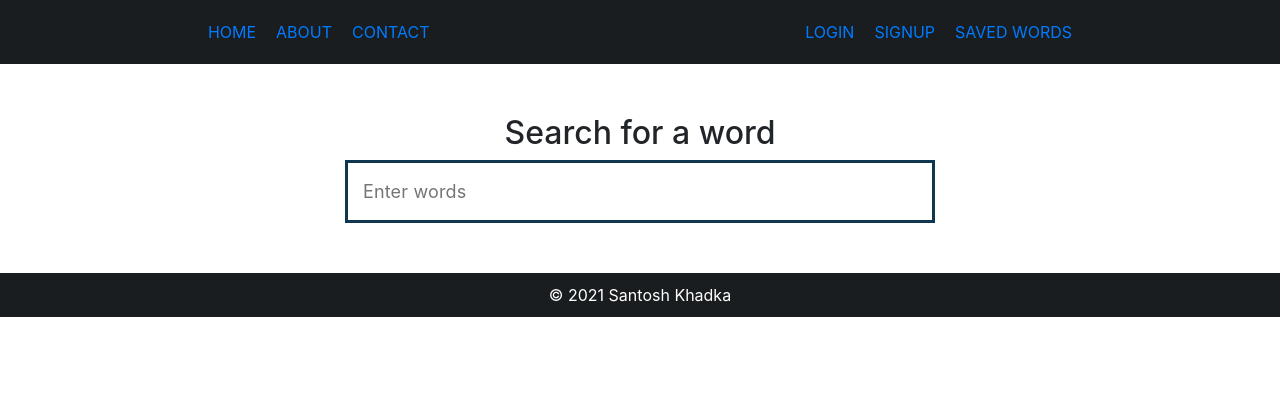
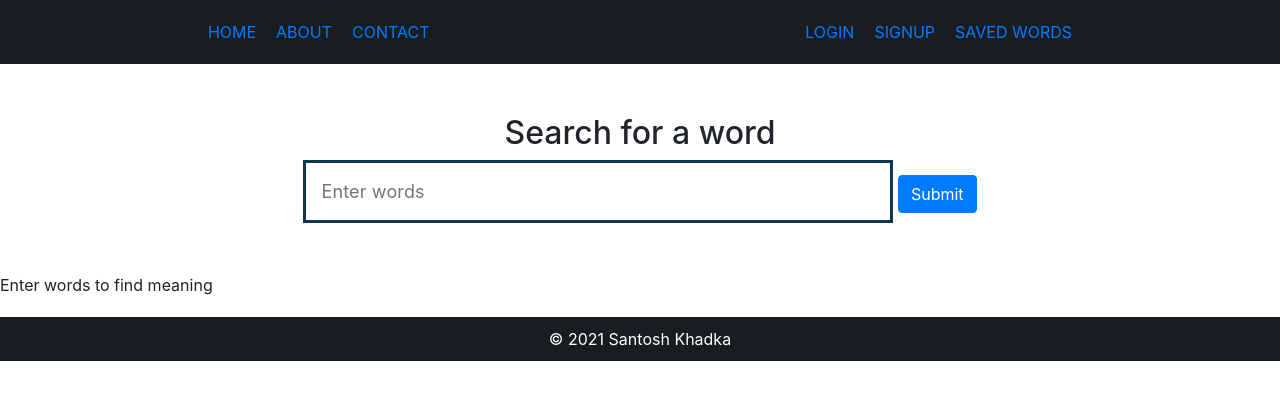
Before and after one commit to Santosh155/takingDictionary, a React (Create React App) app in the folder frontend/taking-dictionary/: page / in a window 1280 px wide. Shown: the top 400 px of the page. Built offline with nearby package versions, Linux system fonts and the light colour scheme; no server answers.

Commit message:
word can be searched but not fixed

```diff
--- a/frontend/taking-dictionary/src/App.js
+++ b/frontend/taking-dictionary/src/App.js
@@ -8,18 +8,41 @@ import About from './components/About';
 import Contact from './components/Contact';
 import Login from './components/Login';
 import Signup from './components/Signup';
+import Result from './components/Result';
 
 function App() {
+    const [words, setWords] = useState([]);
+    // const [word, setWord] = useState([]);
     useEffect(() => {
-        const fetchData = async () => {
+        const getMeaning = async () => {
+            const meaningFromServer = await word();
+            setWords(meaningFromServer);
+        };
+        getMeaning();
+    }, []);
+    // fetch data
+    // const fetchData = async () => {
+    //     const res = await fetch(
+    //         'http://localhost:5000/api/v1/dictionary/getWord'
+    //     );
+    //     const data = await res.json();
+    //     return data.meaning;
+    // };
+    const word = async (word) => {
+        // const test = word.dictionary;
+        // console.log(word.length);
+        if (word !== undefined) {
             const res = await fetch(
-                'http://localhost:5000/api/v1/dictionary/getWord'
+                `http://localhost:5000/api/v1/dictionary/getWord/${word.dictionary}`
             );
+
             const data = await res.json();
-            console.log(data);
-        };
-        fetchData();
-    }, []);
+            console.log(data.meaning);
+            return data.meaning;
+        } else {
+            return;
+        }
+    };
     return (
         <Router>
             <div className="App">
@@ -29,7 +52,12 @@ function App() {
                     exact
                     render={(props) => (
                         <>
-                            <Dictionary />
+                            <Dictionary word={word} />
+                            {words !== undefined ? (
+                                <Result word={words} />
+                            ) : (
+                                'Enter words to find meaning'
+                            )}
                         </>
                     )}
                 />
--- a/frontend/taking-dictionary/src/components/Dictionary.js
+++ b/frontend/taking-dictionary/src/components/Dictionary.js
@@ -1,13 +1,28 @@
-const Dictionary = () => {
+import { useState } from 'react';
+
+const Dictionary = ({ word }) => {
+    const [dictionary, setDictionary] = useState('');
+    const onSubmit = (e) => {
+        e.preventDefault();
+        if (!dictionary) {
+            alert('Please enter a word in dictionary');
+            return;
+        }
+        word({ dictionary });
+        setDictionary('');
+    };
     return (
         <div style={{ textAlign: 'center', margin: '50px' }}>
             <h2>Search for a word</h2>
-            <form method="get">
+            <form method="get" onSubmit={onSubmit}>
                 <input
                     type="text"
                     placeholder="Enter words"
                     className="dictionary"
-                />
+                    value={dictionary}
+                    onChange={(e) => setDictionary(e.target.value)}
+                />{' '}
+                <input type="submit" className="btn btn-primary" />
             </form>
         </div>
     );
--- /dev/null
+++ b/frontend/taking-dictionary/src/components/Result.js
@@ -0,0 +1,10 @@
+const Result = ({ word }) => {
+    return (
+        <div>
+            {console.log(word)}
+            <p className="text-center">{word}</p>
+        </div>
+    );
+};
+
+export default Result;
```
Also changed, not shown: 2 other files (tests, documents, lock files or other folders).
